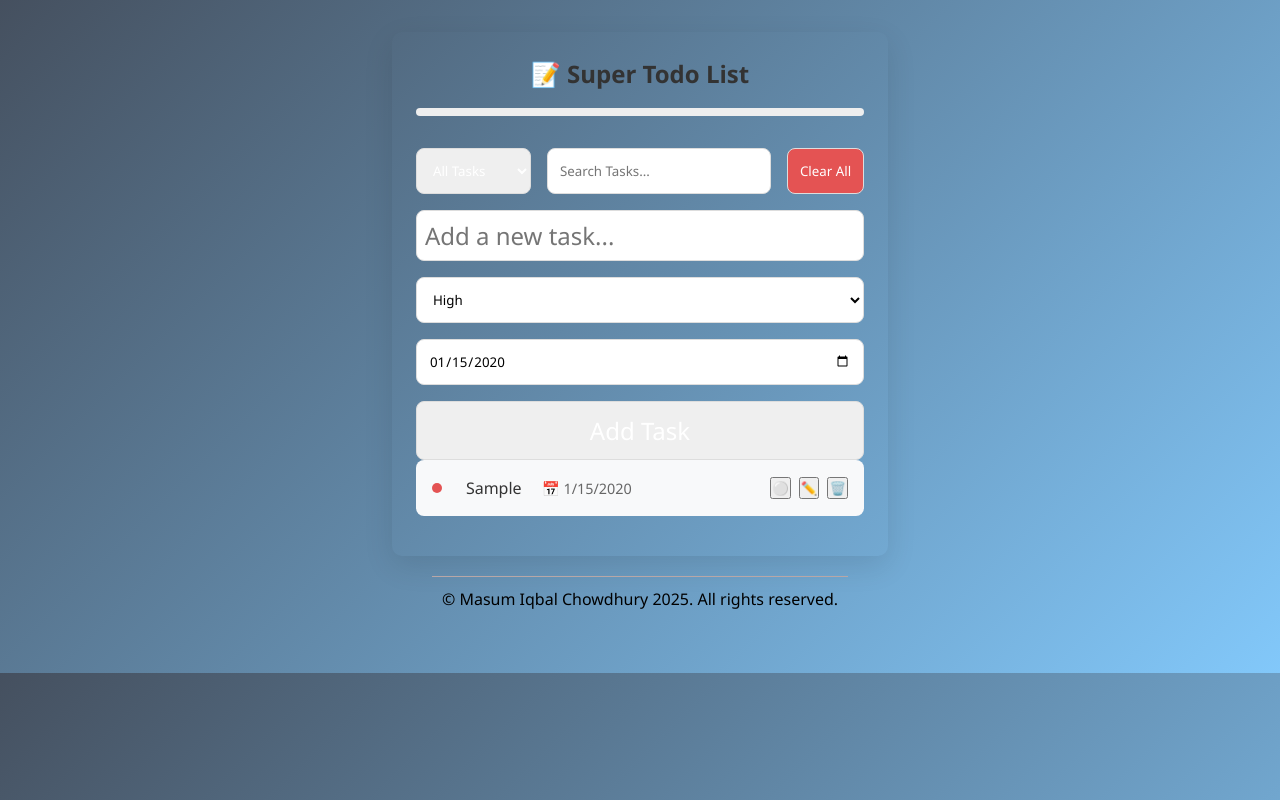
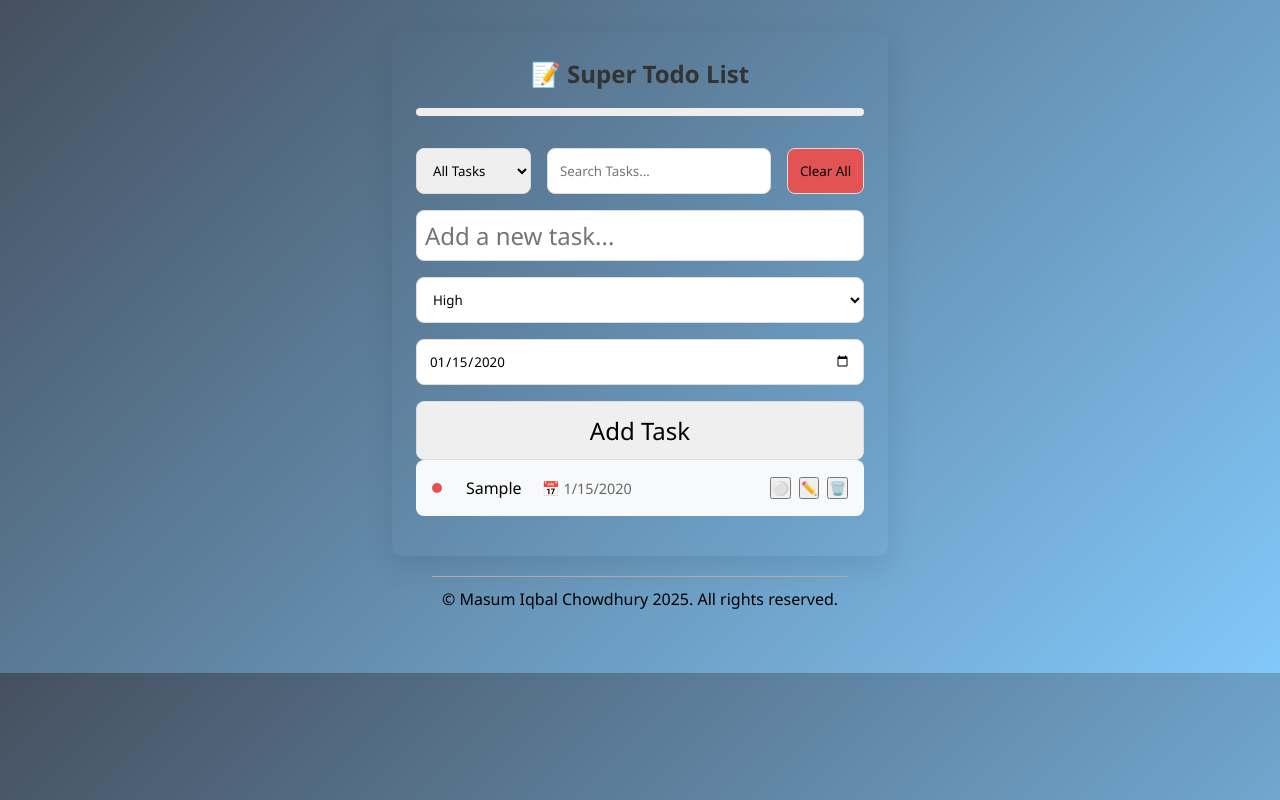
Before and after one commit to im-masum/super-to-do-list-1, a plain HTML site: page index.html in a window 1280 px wide. Both pictures are taken after typing "Sample", "2020-01-15" into the empty fields and a click on the button "Add Task". Drawn offline with Linux system fonts and the light colour scheme.

Commit message:
modifyed

```diff
--- a/style.css
+++ b/style.css
@@ -58,6 +58,7 @@ body {
     border-radius: 8px;
     font-size: 24px;
     width: 100%;
+    color: #000;
 }
 
 .priority-select {
@@ -65,6 +66,7 @@ body {
     padding: 12px;
     border-radius: 8px;
     background: white;
+    color: #000;
 }
 
 .due-date-input {
@@ -81,7 +83,7 @@ body {
     cursor: pointer;
     transition: transform 0.2s ease;
     font-size: 24px;
-    color: white;
+    color: #000;
     transition: .5s;
 }
 
@@ -101,7 +103,7 @@ body {
     flex-grow: 1;
     padding: 12px;
     border: 1px solid #ddd;
-    color: white;
+    color: #000;
     border-radius: 8px;
 }
 
@@ -111,7 +113,7 @@ body {
     border: 1px solid #ddd;
     border-radius: 8px;
     background: var(--danger);
-    color: white;
+    color: #000;
     transition: .5s;
 }
 
@@ -128,6 +130,7 @@ body {
 
 .task-item {
     background: #f8f9fa;
+    color: #000;
     padding: 1rem;
     border-radius: 8px;
     margin-bottom: 1rem;
@@ -185,11 +188,13 @@ body {
     width: 100%;
     height: 2px;
     background: var(--success);
+    color: #000;
 }
 
 .progress-bar {
     height: 10px;
     background-color: #e0e0e0;
+    color: #000;
     border-radius: 5px;
     overflow: hidden;
     height: 8px;
@@ -204,19 +209,20 @@ body {
     transition: width 0.5s ease;
     height: 100%;
     background: var(--success);
+    color: #000;
     border-radius: 4px;
     transition: width 0.3s ease;
 }
 
 footer {
     text-align: center;
-    padding:10px;
+    padding: 10px;
     border-top: .5px solid rgb(184, 167, 167);
     margin: 20px auto;
-    color:#000;
+    color: #000;
 }
 
-@media screen and (max-width: 480px) {
+@media screen and (max-width: 767px) {
     .container {
         padding: 10px;
     }
@@ -236,7 +242,7 @@ footer {
     }
 }
 
-@media (prefers-color-scheme: dark) {
+/* @media (prefers-color-scheme: dark) {
     body {
         background-color: #121212;
         color: #e0e0e0;
@@ -252,7 +258,7 @@ footer {
         color: #e0e0e0;
         border-color: #444;
     }
-}
+} */
 
 @keyframes slideIn {
     from {
```
